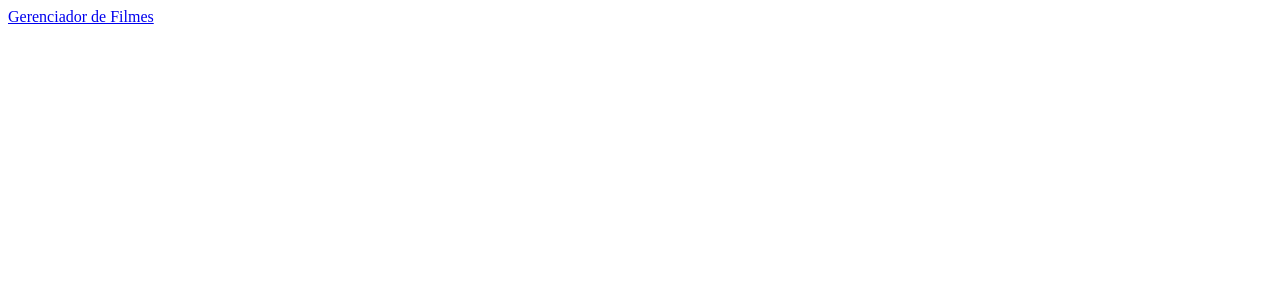
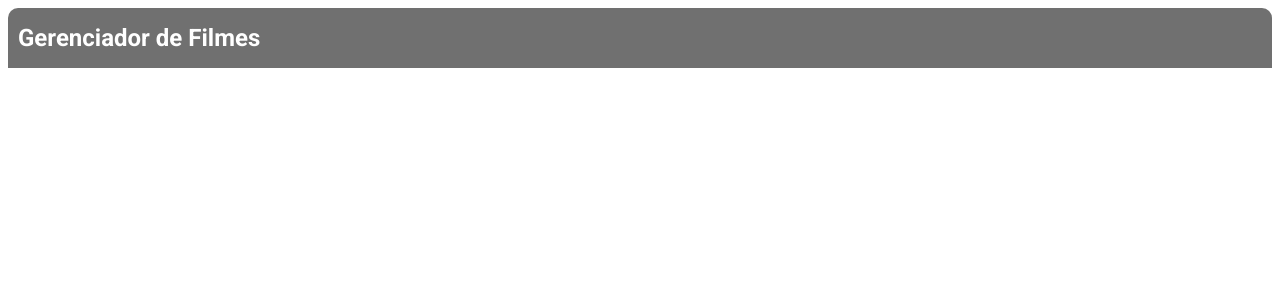
Before and after one commit to nicolaukurita/gerenciador-filmes-react, a React (Create React App) app: page / in a window 1280 px wide. Shown: the top 300 px of the page. Built offline with nearby package versions, Linux system fonts and the light colour scheme.

Commit message:
Estilização da topbar

```diff
--- a/src/App.jsx
+++ b/src/App.jsx
@@ -1,4 +1,5 @@
 import { Topbar } from "./components/topbar";
+import './global.css';
 
 function App() {
   return (
--- a/src/components/topbar/index.jsx
+++ b/src/components/topbar/index.jsx
@@ -1,9 +1,9 @@
-//import "./styles.css";
+import "./style.css";
 
 export function Topbar() {
     return (
         <div className="topbar">
-            <a href="http://www.etematica.com.br/">Gerenciador de Filmes</a>
+            <a href="http://www.etematica.com.br/" className="topbar">Gerenciador de Filmes</a>
         </div>
     );
 }
--- a/src/components/topbar/style.css
+++ b/src/components/topbar/style.css
@@ -0,0 +1,17 @@
+div.topbar{
+    box-sizing: border-box;
+    border-top-left-radius: 10px;
+    border-top-right-radius: 10px;
+    background-color: #707070;
+    height: 60px;
+    padding-left: 10px;
+    align-items: center;
+    display: flex;
+}
+
+a.topbar{
+    text-decoration: none;
+    color: white;
+    font-size: 24px;
+    font-weight: bold;
+}
--- /dev/null
+++ b/src/global.css
@@ -0,0 +1,4 @@
+@import url('https://fonts.googleapis.com/css2?family=Roboto:wght@300;400;700&display=swap');
+*{
+    font-family: 'Roboto', sans-serif;
+}
```
